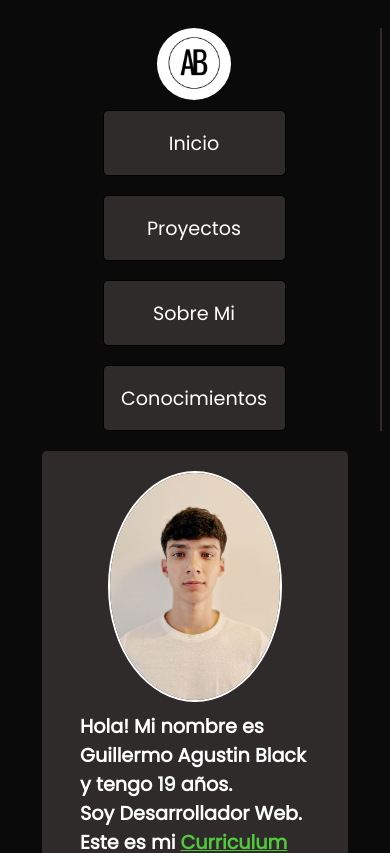
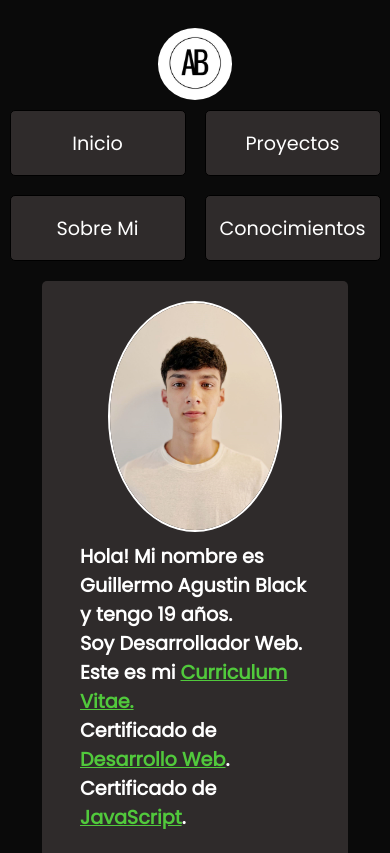
Before and after one commit to AgustinBlack/MiPortfolio, a React (Vite) app in the folder portfolio/: page / in a window 390 px wide. Shown: the top 853 px of the page. Built offline with nearby package versions, Linux system fonts and the light colour scheme.

Commit message:
Changed styles

```diff
--- a/portfolio/src/styles/Nav.module.css
+++ b/portfolio/src/styles/Nav.module.css
@@ -80,6 +80,7 @@
 @media (max-width: 415px){
     .navDiv{
         gap: 10px;
+        border-right: none;
     }
 
     .navLinks{
@@ -89,7 +90,7 @@
     }
 
     .navLink{
-        width: 167px;
+        width: 160px;
         font-size: larger;
         height: 50px;
         align-items: center;
```
